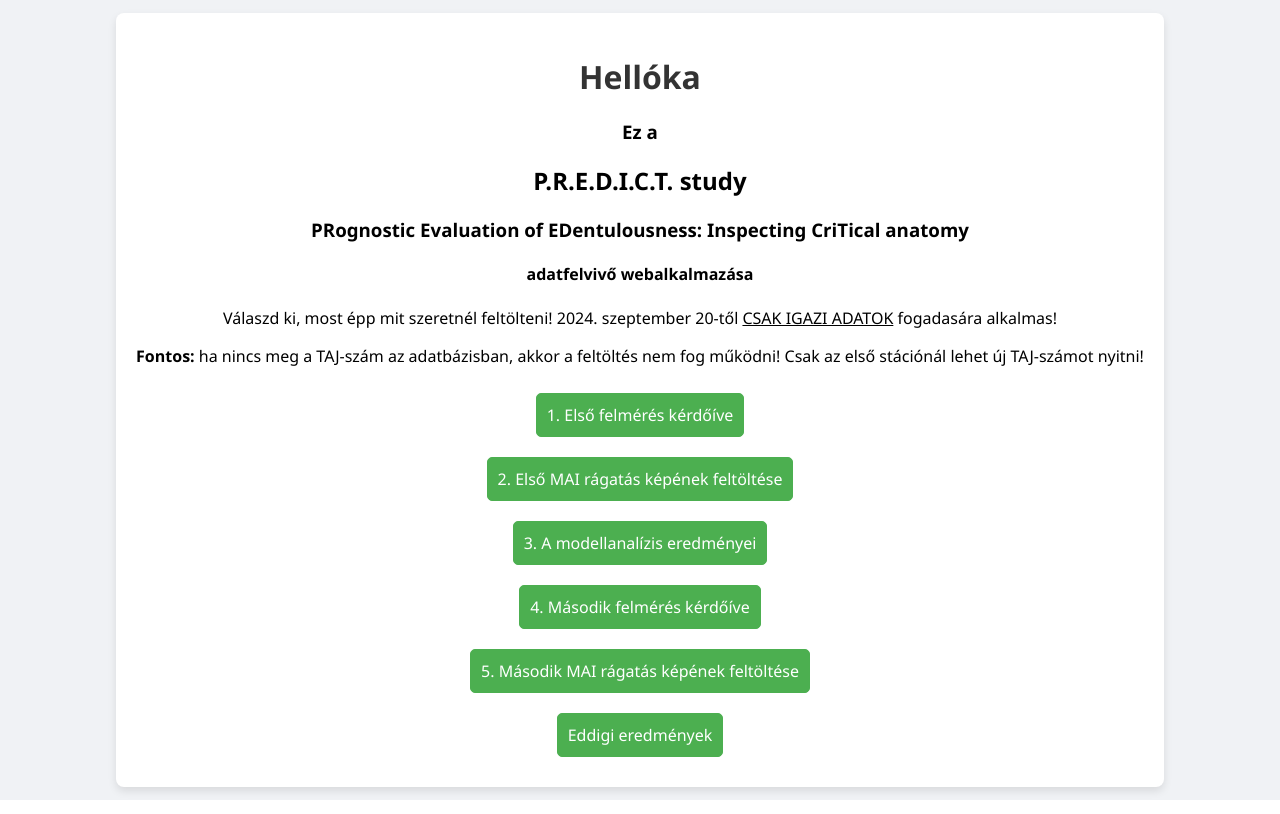
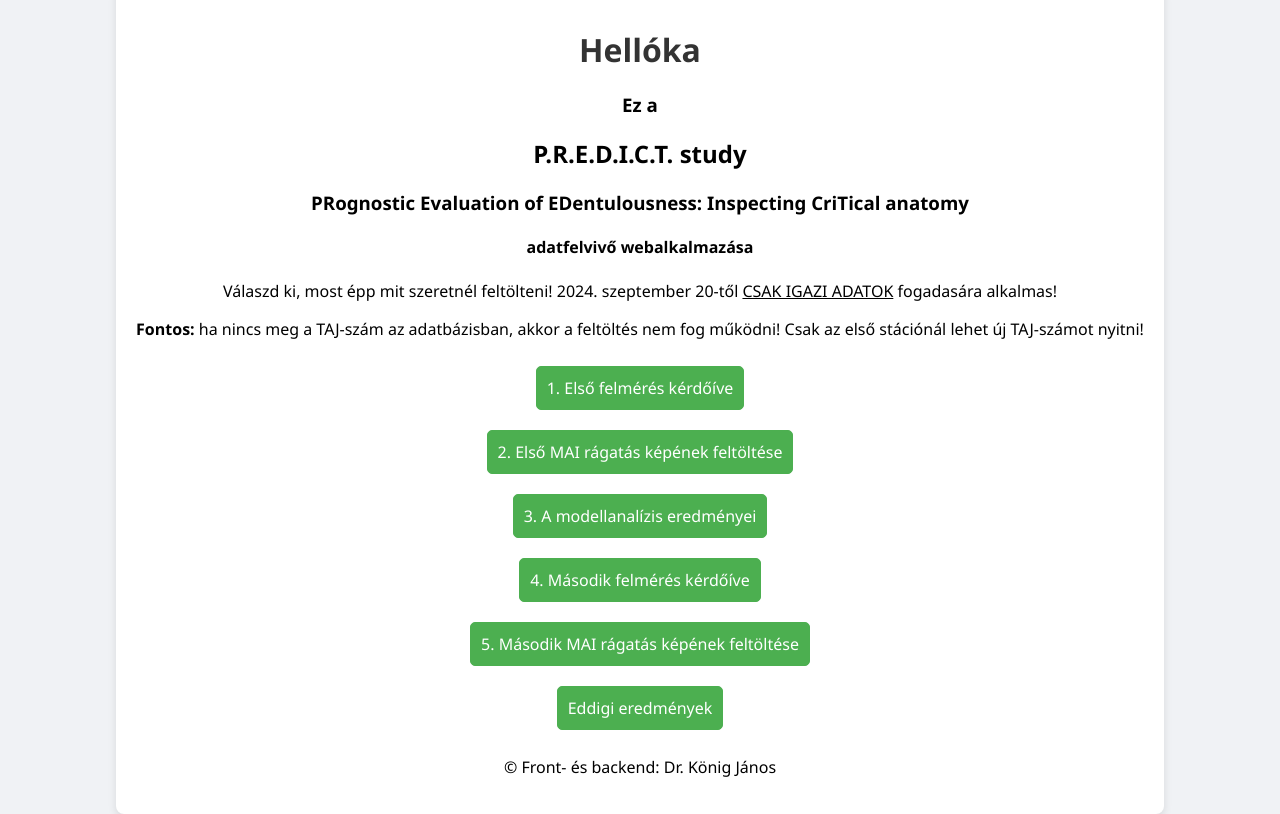
Before and after one commit to janoskonig/TAF_dataapp, a Flask app: page / in a window 1280 px wide. Run offline with Flask 2, Linux system fonts and the light colour scheme; parts of the project's set-up code (start-up, migrations or seed data) failed here and were passed over.

Commit message:
Copyright

```diff
--- a/templates/welcome.html
+++ b/templates/welcome.html
@@ -65,6 +65,7 @@
         <div class="links">
             <a href="/results">Eddigi eredmények</a>
         </div>
+        <p>&#169; Front- és backend: Dr. König János</p>
     </div>
 </body>
 </html>
```
